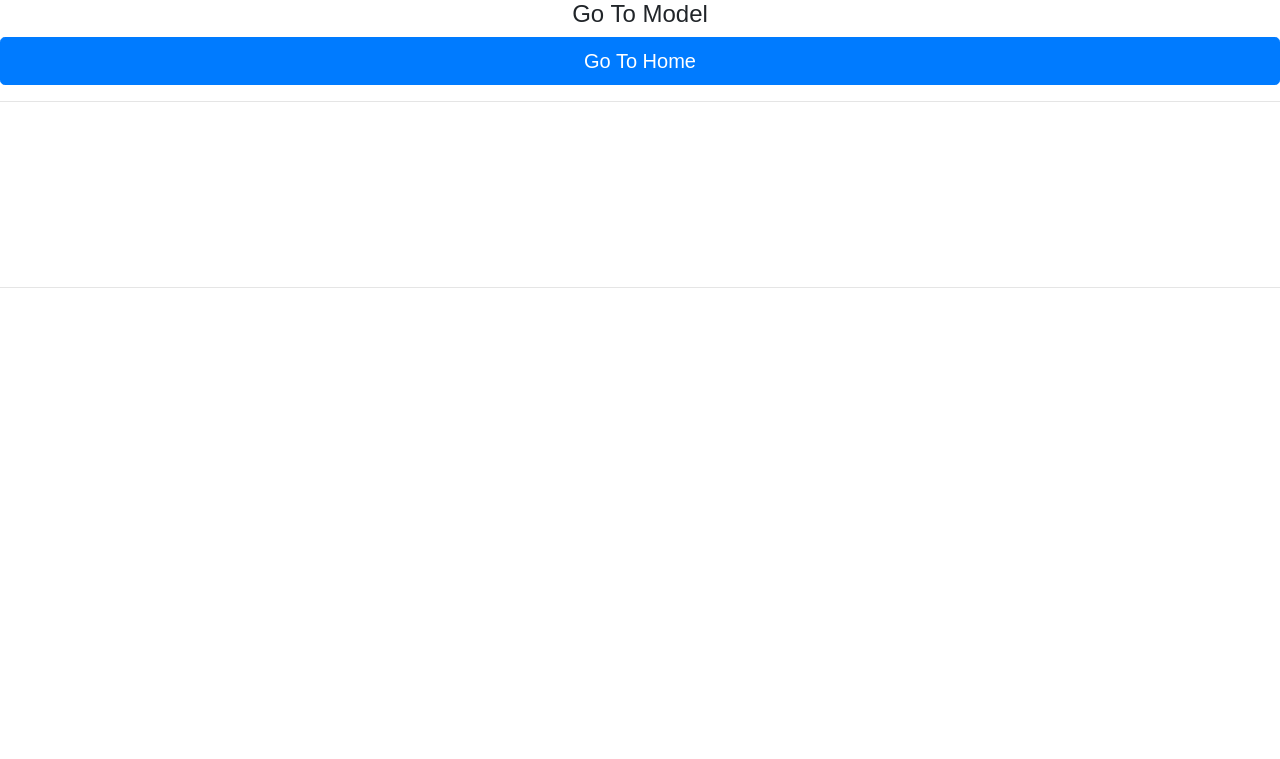
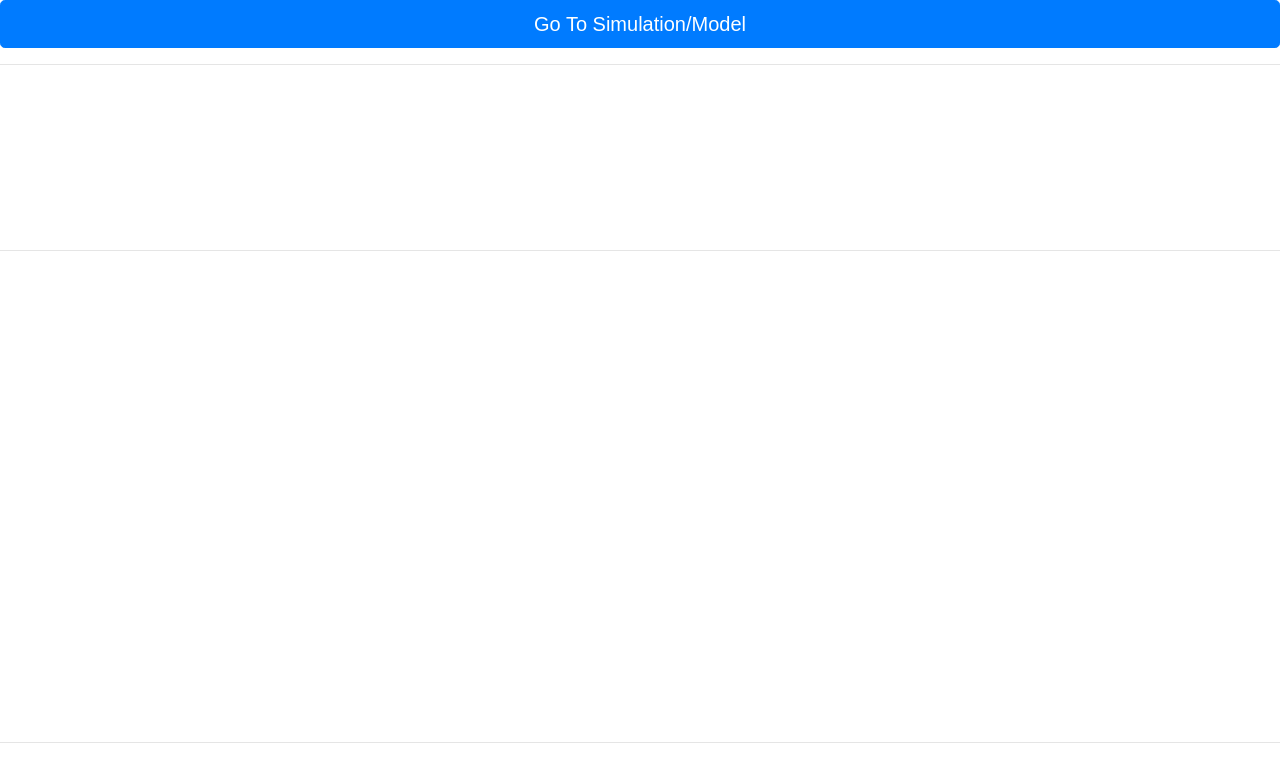
Before and after one commit to jsantz/covid19analysis.ca, a PHP site: page / in a window 1280 px wide. Shown: the part 100-859 px from the top of the page. Run offline with PHP 8.4, Linux system fonts and the light colour scheme; a map, chart or similar area stays blank; some libraries are stand-ins or nearby versions.

Commit message:
added graphschanges6

```diff
--- a/index.php
+++ b/index.php
@@ -15,8 +15,8 @@ include 'header.php';
 <div style="width:100%; text-align:center">
 
 
-    <h4>Go To Model</h4>
-    <button id="goToModel" type="button" class="btn btn-primary btn-lg btn-block">Go To Home</button>
+
+    <button id="goToModel" type="button" class="btn btn-primary btn-lg btn-block">Go To Simulation/Model</button>
     <script>
         $("#goToModel").click(function(){
             window.location.href ="/model/";
```
